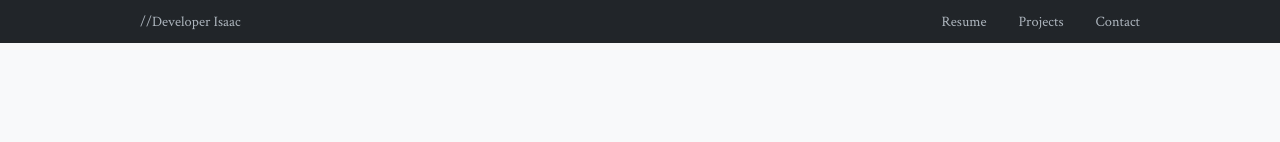
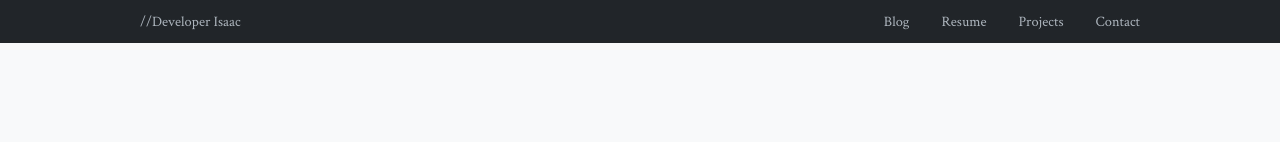
Before and after one commit to isaacflorez/portfolioV3, a React (Create React App) app: page / in a window 1280 px wide. Shown: the top 142 px of the page. Built offline with nearby package versions, Linux system fonts and the light colour scheme.

Commit message:
added blog to NavList component

```diff
--- a/src/components/Navbar.js
+++ b/src/components/Navbar.js
@@ -7,6 +7,7 @@ function NavList(props) {
     const linkedin = "https://www.linkedin.com/in/isaac-florez-4bb57616b/"
     return (
         <ul className={props.toggleClass} >
+            <li className="nav__item"><a className="nav__link" href={Pdf} target="_blank">Blog</a></li>
             <li className="nav__item"><a className="nav__link" href={Pdf} target="_blank">Resume</a></li>
             <li className="nav__item"><a className="nav__link" href="#project-section" >Projects</a></li>
             <li className="nav__item"><a className="nav__link" href={linkedin} target="_blank" >Contact</a></li>
```
